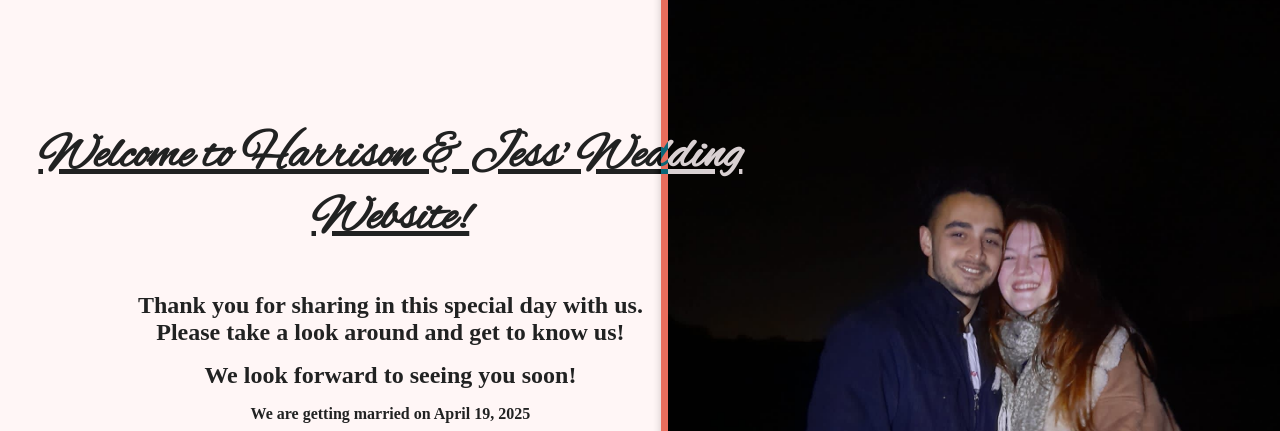
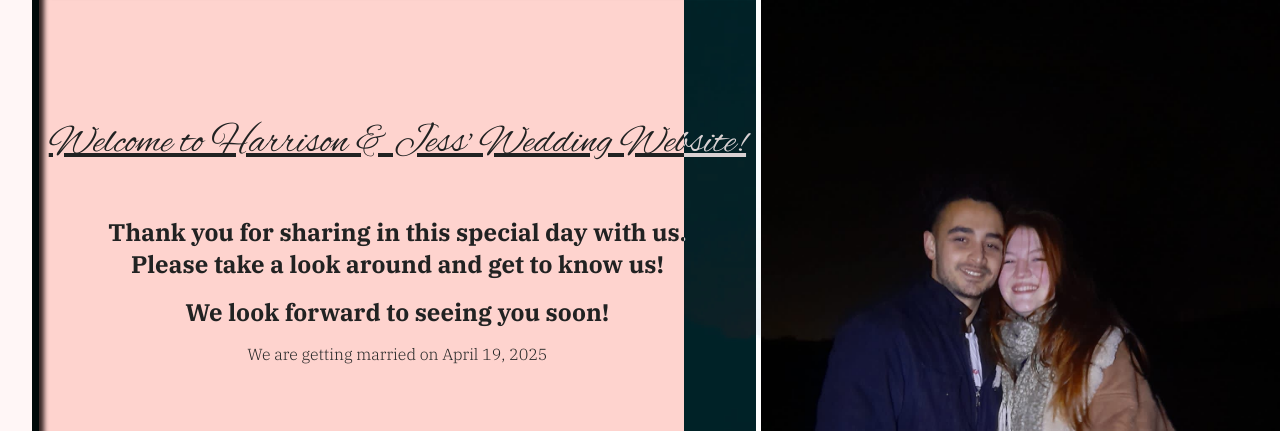
Before and after one commit to GilbosGaming/Wedsite, a plain HTML site: page index.html in a window 1280 px wide. Shown: the part 174-605 px from the top of the page. Drawn offline with Linux system fonts and the light colour scheme; a web font is replaced by a local one.

Commit message:
styling to give invite effect on main page

```diff
--- a/styles.css
+++ b/styles.css
@@ -1,5 +1,6 @@
 @import url('https://fonts.googleapis.com/css2?family=Gupter:wght@400;500;700&display=swap');
 @import url('https://fonts.googleapis.com/css2?family=Alex+Brush&family=Gupter:wght@400;500;700&family=Rouge+Script&display=swap');
+@import url('https://fonts.googleapis.com/css2?family=IBM+Plex+Serif:ital,wght@0,100;0,200;0,300;0,400;0,500;0,600;0,700;1,100;1,200;1,300;1,400;1,500;1,600;1,700&display=swap');
 
 html {
     height: auto;
@@ -10,8 +11,8 @@ html {
 }
 
 body {
-    font-family: "Gupter", serif;
-    font-weight: 700;
+    font-family: "IBM Plex Serif", serif;
+    font-weight: 300;
     color: rgb(20, 15, 55);
     margin: 0;
     padding: 0;
@@ -73,6 +74,8 @@ header {
     top: -15px;
     left: -35%;
 
+
+
 }
 
 .overlay-text {
@@ -83,13 +86,16 @@ header {
     font-size: 1.5rem;
     text-align: center;
     font-size: 30px;
+    font-weight: 500;
     width: 100%;
+    opacity: 0.8;
 
 }
 
 #titleText {
     font-family: 'Alex Brush', cursive;
-    font-size: 50px;
+    font-weight: 400;
+    font-size: 250%;
 
 }
 
@@ -139,7 +145,8 @@ nav a:hover .overlay-text {
     height: 75px;
     margin-left: 27vw;
     position: relative;
-    top: -40vh;
+    top: -50vh;
+
 
 }
 
@@ -157,31 +164,37 @@ section {
 }
 
 #proposal {
-    height: 110vh;
+    height: calc(105vh - 2px);
     position: relative;
     left: 28vw;
-    top: -5vh;
+    top: -2vh;
     margin-top: 2rem;
-    border: 7px solid #e86d5c;
-    border-radius: 5px;
-    box-shadow: inset 0 0 15px rgba(19, 18, 18, 0.897), 0 4px 8px rgba(0, 0, 0, 0.2);
     z-index: 1;
+
 }
 
 .proposalSubtext {
     position: relative;
     margin-left: 55vw;
-    top: -7vh;
+    top: -4vh;
 }
 
 .first {
     position: relative;
     left: 0vw;
     width: 56vw;
-    top: -105vh;
-    z-index: 10;
+    top: -115vh;
+    z-index: 5;
     color: rgb(222, 212, 212);
     mix-blend-mode: difference;
+    background-color: #023a419d;
+    overflow: hidden;
+    border: 7px solid rgb(255, 255, 255);
+    border-right: 5px solid white;
+    height: 85vh;
+    padding-top: 15vh;
+    padding-bottom: 3vh;
+    box-shadow: inset 5px 5px 5px rgba(255, 255, 255, 0.796);
 }
 
 .first h1, .first h2, .first p {
@@ -238,7 +251,7 @@ section {
 }
 
 #about {
-    height: 900px;
+    height: 145vh;
 }
 
 #us {
@@ -256,6 +269,7 @@ section {
 
 #home {
     height: 130vh;
+
 }
 
 section.imgsec {
```
Also changed, not shown: theEvent.html (+1 -0 lines).
